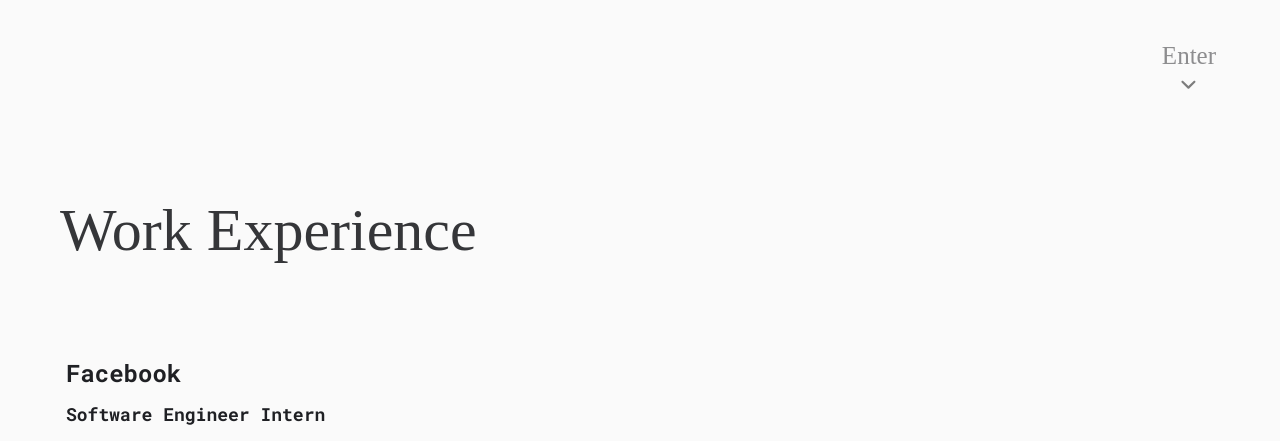
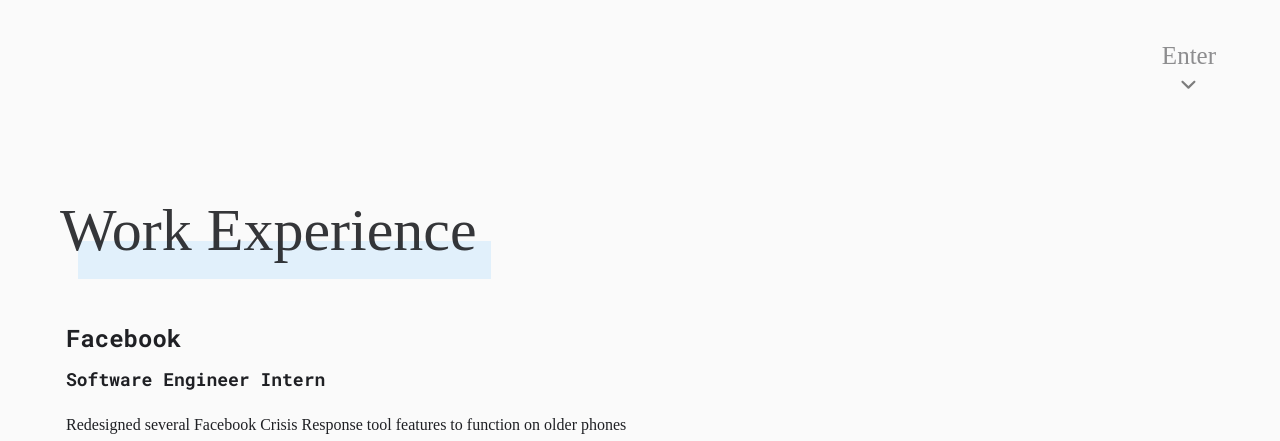
Before and after one commit to jcowman2/personal-website, a website: page src/index.html in a window 1280 px wide. Shown: the part 663-1104 px from the top of the page. Drawn offline with Linux system fonts and the light colour scheme; a web font is replaced by a local one.

Commit message:
Add highlight to section header

```diff
--- a/src/_sass/main.scss
+++ b/src/_sass/main.scss
@@ -196,11 +196,15 @@
 // Experience Section
 
 .section-title {
+  @extend .is-size-2-mobile;
   color: $text-primary-90;
   font-size: 60px;
-  margin-bottom: 80px;
   margin-left: -4px;
-  @extend .is-size-2-mobile;
+  display: inline;
+}
+
+.section-title-container {
+  display: inline-block;
 }
 
 .experience {
--- a/src/index.html
+++ b/src/index.html
@@ -65,7 +65,10 @@
     </section>
     <section class="section">
       <div class="container">
-        <h2 class="section-title">Work Experience</h2>
+        <div class="section-title-container">
+          <h2 class="section-title">Work Experience</h2>
+          <div class="highlight highlight-primary"></div>
+        </div>
         <div class="columns">
           <div class="column is-one-half">
             <div class="experience">
```
Also changed, not shown: src/css/main.css.
